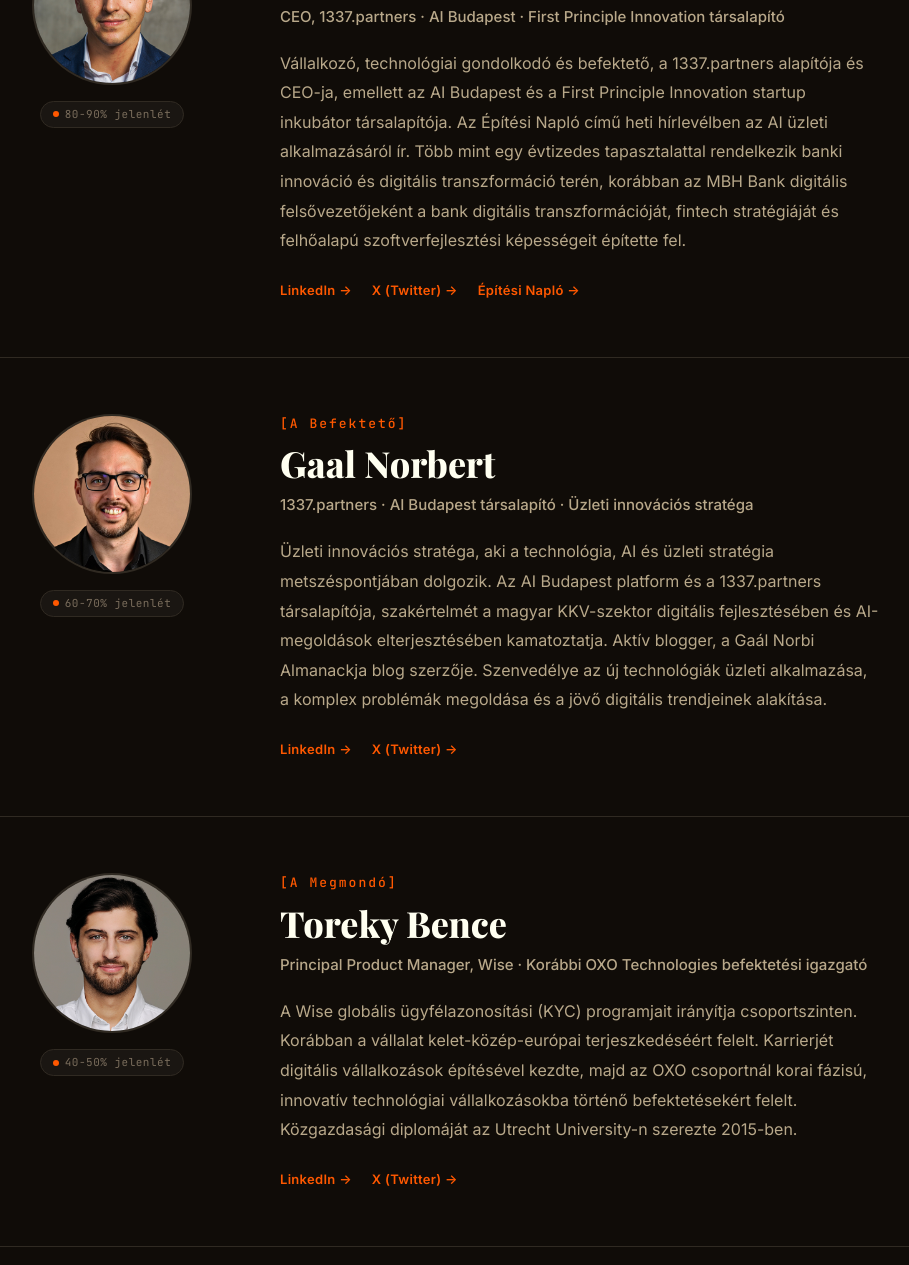
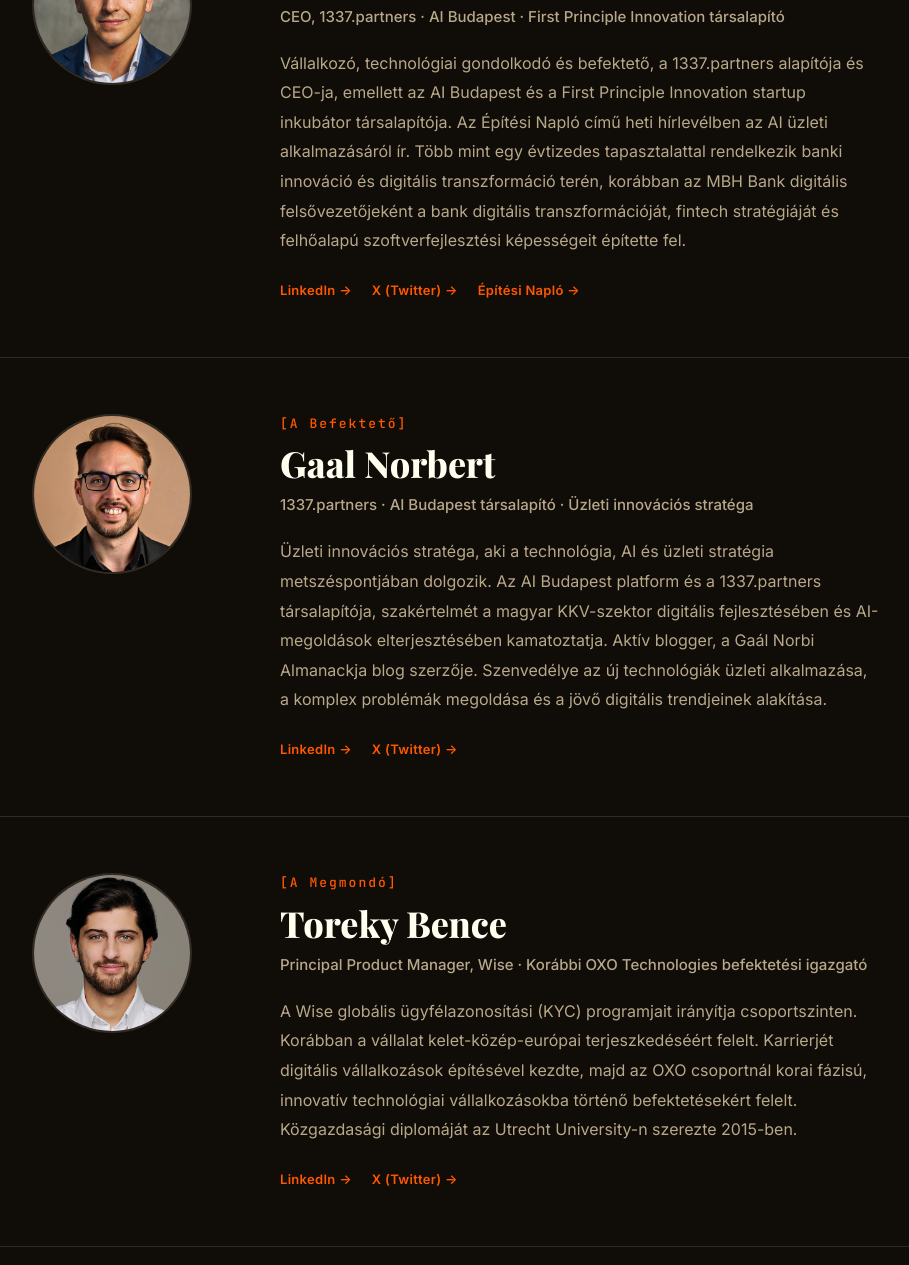
Before and after one commit to pereczja/fp-podcast-site, a plain HTML site: page about.html in a window 1280 px wide. Shown: the part 615-1880 px from the top of the page, without its empty margins (72-981 px from the left). Drawn offline with nearby package versions, Linux system fonts and the light colour scheme; a web font is replaced by a local one.

Commit message:
remove: jelenlét %-ok eltávolítva az Alapítók oldalról
Co-Authored-By: Craft Agent <agents-noreply@craft.do>

```diff
--- a/about.html
+++ b/about.html
@@ -425,7 +425,7 @@
   <div class="founder-card">
     <div class="founder-avatar-wrapper">
       <div class="founder-avatar"><img src="images/pereczes-janos.jpg" alt="Pereczes János"></div>
-      <div class="presence-tag"><span class="dot"></span> 80-90% jelenlét</div>
+
     </div>
     <div class="founder-info">
       <div class="founder-nickname">[Az Építész]</div>
@@ -446,7 +446,7 @@
   <div class="founder-card">
     <div class="founder-avatar-wrapper">
       <div class="founder-avatar"><img src="images/gaal-norbert.jpg" alt="Gaál Norbert"></div>
-      <div class="presence-tag"><span class="dot"></span> 60-70% jelenlét</div>
+
     </div>
     <div class="founder-info">
       <div class="founder-nickname">[A Befektető]</div>
@@ -466,7 +466,7 @@
   <div class="founder-card">
     <div class="founder-avatar-wrapper">
       <div class="founder-avatar"><img src="images/toreky-bence.png" alt="Töreky Bence"></div>
-      <div class="presence-tag"><span class="dot"></span> 40-50% jelenlét</div>
+
     </div>
     <div class="founder-info">
       <div class="founder-nickname">[A Megmondó]</div>
@@ -486,7 +486,7 @@
   <div class="founder-card">
     <div class="founder-avatar-wrapper">
       <div class="founder-avatar"><img src="images/acs-zoltan.jpg" alt="Ács Zoltán"></div>
-      <div class="presence-tag"><span class="dot"></span> 40-50% jelenlét</div>
+
     </div>
     <div class="founder-info">
       <div class="founder-nickname">[A Gondolkodó]</div>
```
